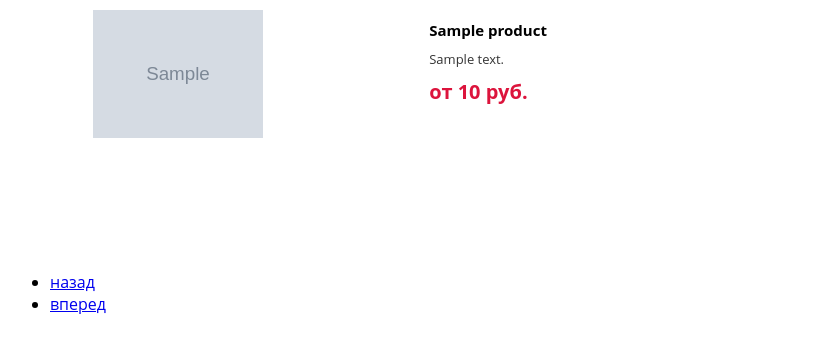
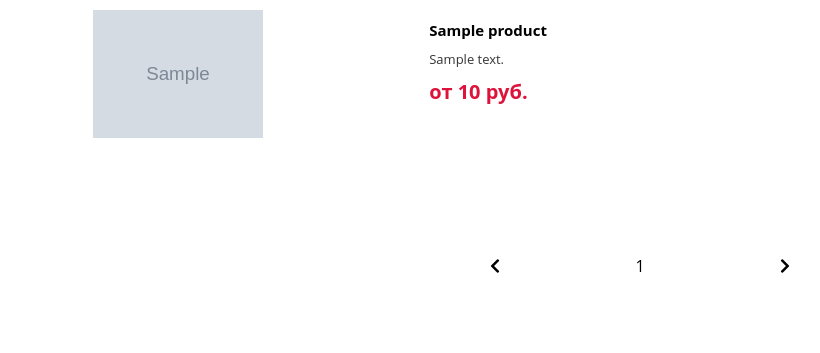
Before and after one commit to astronomer-alkor/scraper_onliner, a Python web app: template app/templates/index.html in a window 1280 px wide. Shown: the top 353 px of the page, without its empty margins (0-820 px from the left). Run offline with Jinja, Linux system fonts and the light colour scheme; the template is opened without the code that fills it: most values are stand-ins (such as "Sample title", 1, 10 or a date in 2020); grey boxes marked "Sample" are stand-in pictures.

Commit message:
add pagination

```diff
--- a/app/core/api.py
+++ b/app/core/api.py
@@ -27,7 +27,7 @@ def get_page_urls(cur_page, page_count, url):
     for page in range(cur_page - 3, cur_page + 3):
         if 0 < page <= page_count:
             if page != cur_page:
-                urls.append({'page': page, 'url': generate_url(page, url)})
+                urls.append({'page': page, 'url': generate_url(url, page)})
             else:
                 urls.append({'page': page, 'url': None})
     return urls
--- a/app/static/css/style.css
+++ b/app/static/css/style.css
@@ -149,3 +149,17 @@ p {
     padding: 20px 100px;
     text-align: center;
 }
+
+.pagination {
+    display: flex;
+    justify-content: space-between;
+    max-width: 300px;
+    margin: 0 auto;
+    padding: 0;
+    list-style: none;
+}
+
+.pagination_link {
+    text-decoration: none;
+    color: #000000;
+}
--- a/app/templates/index.html
+++ b/app/templates/index.html
@@ -2,6 +2,7 @@
 <html lang="en">
 <head>
     <meta charset="UTF-8">
+    <link rel="stylesheet" href="https://use.fontawesome.com/releases/v5.7.2/css/all.css" integrity="sha384-fnmOCqbTlWIlj8LyTjo7mOUStjsKC4pOpQbqyi7RrhN7udi9RwhKkMHpvLbHG9Sr" crossorigin="anonymous">
     <link rel="shortcut icon" href="{{ url_for('static', filename='img/favicon.ico') }}">
     <link rel="stylesheet" href="{{ url_for('static', filename='css/style.css') }}">
     <title>Scraper</title>
@@ -28,13 +29,27 @@
         </div>
         <ul class="pagination">
             {% if pagination.left%}
-                <li><a href="{{ pagination.left }}" class="left">назад</a></li>
+                <li>
+                    <a href="{{ pagination.left }}" class="pagination_link">
+                        <i class="fas fa-chevron-left"></i>
+                    </a>
+                </li>
             {% endif %}
             {% for page in pagination.pages %}
-
+                <li>
+                    {% if page.url %}
+                        <a href="{{ page.url }}" class="pagination_link">{{ page.page }}</a>
+                    {% else %}
+                        {{ page.page }}
+                    {% endif %}
+                </li>
             {% endfor %}
             {% if pagination.right%}
-                <li><a href="{{ pagination.right }}" class="right">вперед</a></li>
+                <li>
+                    <a href="{{ pagination.right }}" class="pagination_link">
+                        <i class="fas fa-chevron-right"></i>
+                    </a>
+                </li>
             {% endif %}
         </ul>
     </div>
--- a/scraper.py
+++ b/scraper.py
@@ -99,7 +99,7 @@ def main():
                 process_product(data)
                 counter += 1
                 print(counter, 'from', page_count * 30)
-                if counter == 500:
+                if counter == 100:
                     exit()
 
 
```
